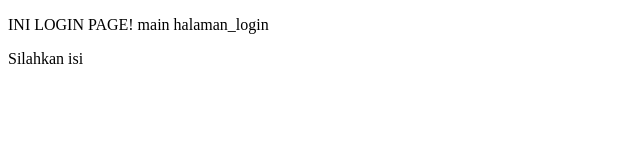
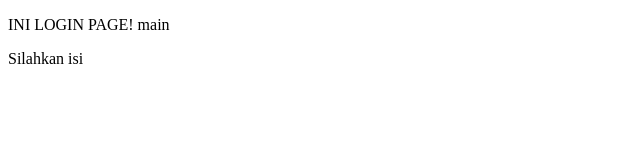
Before and after one commit to mferdinandr/LAB11, a plain HTML site: page login.html in a window 1280 px wide. Shown: the whole page, without its empty margins (0-640 px from the left). Drawn offline with Linux system fonts and the light colour scheme.

Commit message:
Revert "halamn login"
This reverts commit 13660264ea2362ed19fc0c61558bbf79416c3538.

```diff
--- a/login.html
+++ b/login.html
@@ -6,7 +6,7 @@
     <title>Login Page</title>
   </head>
   <body>
-    <p>INI LOGIN PAGE! main halaman_login</p>
+    <p>INI LOGIN PAGE! main</p>
     <p>Silahkan isi</p>
   </body>
 </html>
```
